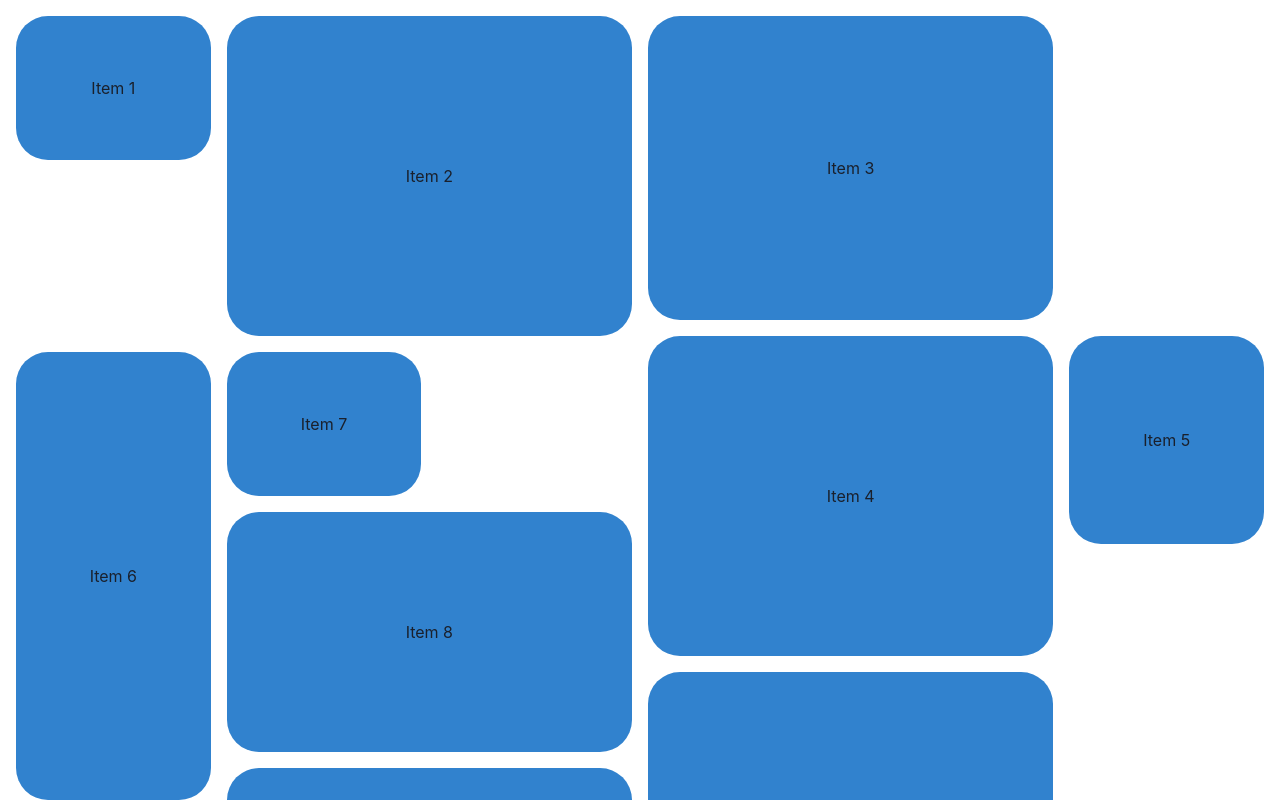
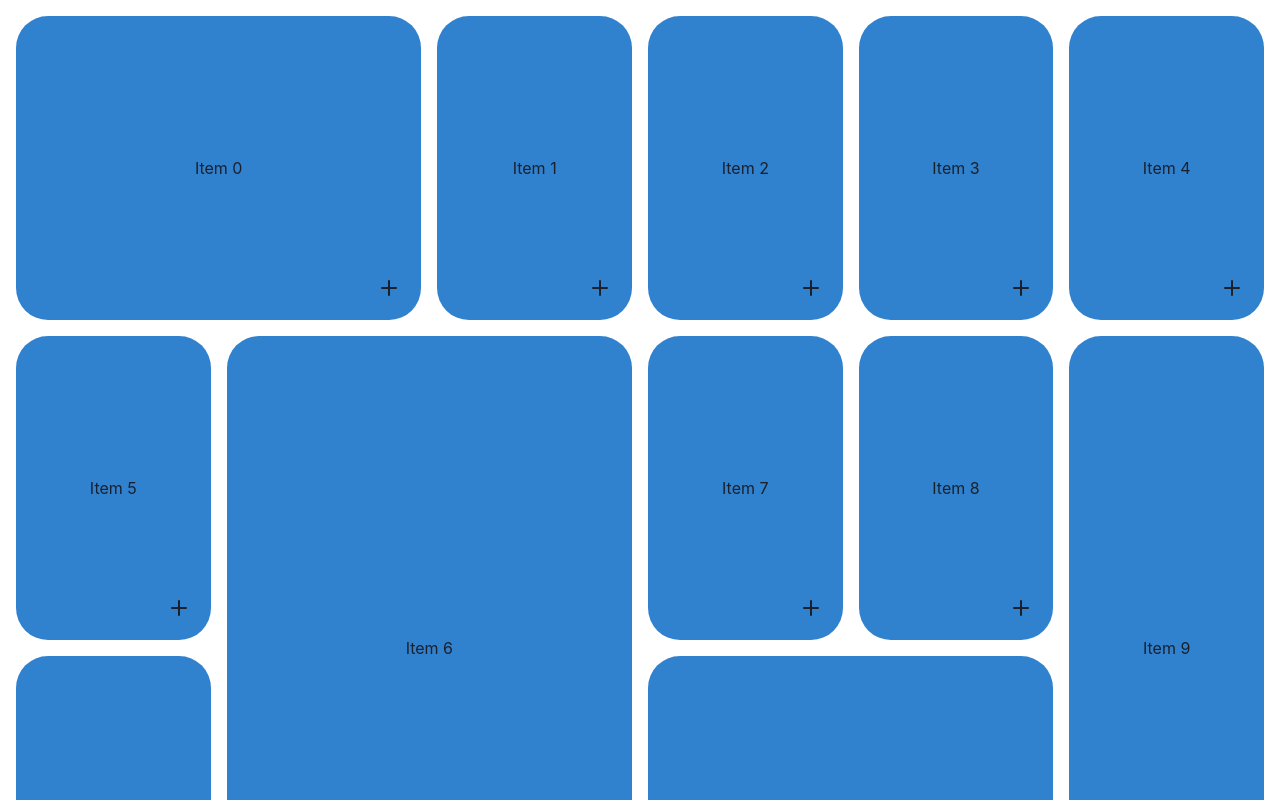
Before and after one commit to YunboChow/OogHub, a React (Vite) app in the folder Client/: page / in a window 1280 px wide. Built offline with nearby package versions, Linux system fonts and the light colour scheme.

Commit message:
Fixed grid loading and an add button

```diff
--- a/Client/package.json
+++ b/Client/package.json
@@ -10,6 +10,7 @@
     "preview": "vite preview"
   },
   "dependencies": {
+    "@chakra-ui/icons": "^2.1.1",
     "@chakra-ui/react": "^2.8.2",
     "@emotion/react": "^11.11.4",
     "@emotion/styled": "^11.11.5",
--- a/Client/src/Components/QuoteGrid.jsx
+++ b/Client/src/Components/QuoteGrid.jsx
@@ -1,22 +1,34 @@
-import { useState, useEffect} from 'react';
-import { Grid, GridItem, Box, Flex, Text, Button } from '@chakra-ui/react';
+import { useState, useEffect } from 'react';
+import { Grid, GridItem, Box, Flex, Text, Button, IconButton } from '@chakra-ui/react';
+import { AddIcon } from '@chakra-ui/icons';
 
 function QuoteGrid() {
-  const [quotes, setQuotes] = useState(new Array(499).fill(0).map((_, index) => ({ id: index + 1 }))); // Generating 28 items
+  const [counter, setCounter] = useState(20);
+  const [quotes, setQuotes] = useState(new Array(24).fill(0).map((_, index) => ({ id: index + 1 }))); // Generating 28 items
 
-  const getRandomSpanColumn = () => {
-    return Math.floor(Math.random() * (3 - 1) + 1);
+  const getRandomSpanColumn = (index) => {
+    if (index % 6 === 0 || (index + 1) % 12 === 0) {
+      return 2;
+    }
+    return 1
   };
-  const getRandomSpanRow = () => {
-    return Math.floor(Math.random() * (30 - 10) + 10);
+  const getRandomSpanRow = (index) => {
+    if (index === 18 || index === 6 || index === 9 || index === 21) {
+      return 40;
+    }
+    return 20;
   };
-
+  const increaseCounter = () => {
+    setCounter(counter + 1)
+    return counter;
+  }
   return (
     <Grid templateColumns={'repeat(6,1fr)'} templateRows={'repeat(6,1fr)'} gap={4}>
       {quotes.map((item, index) => (
-          <GridItem key={index} colSpan={getRandomSpanColumn()} rowSpan={getRandomSpanRow()} bg="blue.500" borderRadius={'2em'}>
-            <Flex justify="center" align="center" h="100%" w="100%">
-              <Text>Item {item.id}</Text>
+        <GridItem key={index} colSpan={getRandomSpanColumn(index)} rowSpan={getRandomSpanRow(index)} bg="blue.500" borderRadius={'2em'} >
+          <Flex flexDir={'row'} justify='center' align='center' h='100%' w='100%' position='relative'>
+            <Text>Item {index}</Text>
+            <IconButton icon={<AddIcon/>} bgColor={'blue.500'} position='absolute' bottom={3} right={3}/>
           </Flex>
         </GridItem>
       ))}
```
Lines whose indentation alone changed are shown as unchanged.
